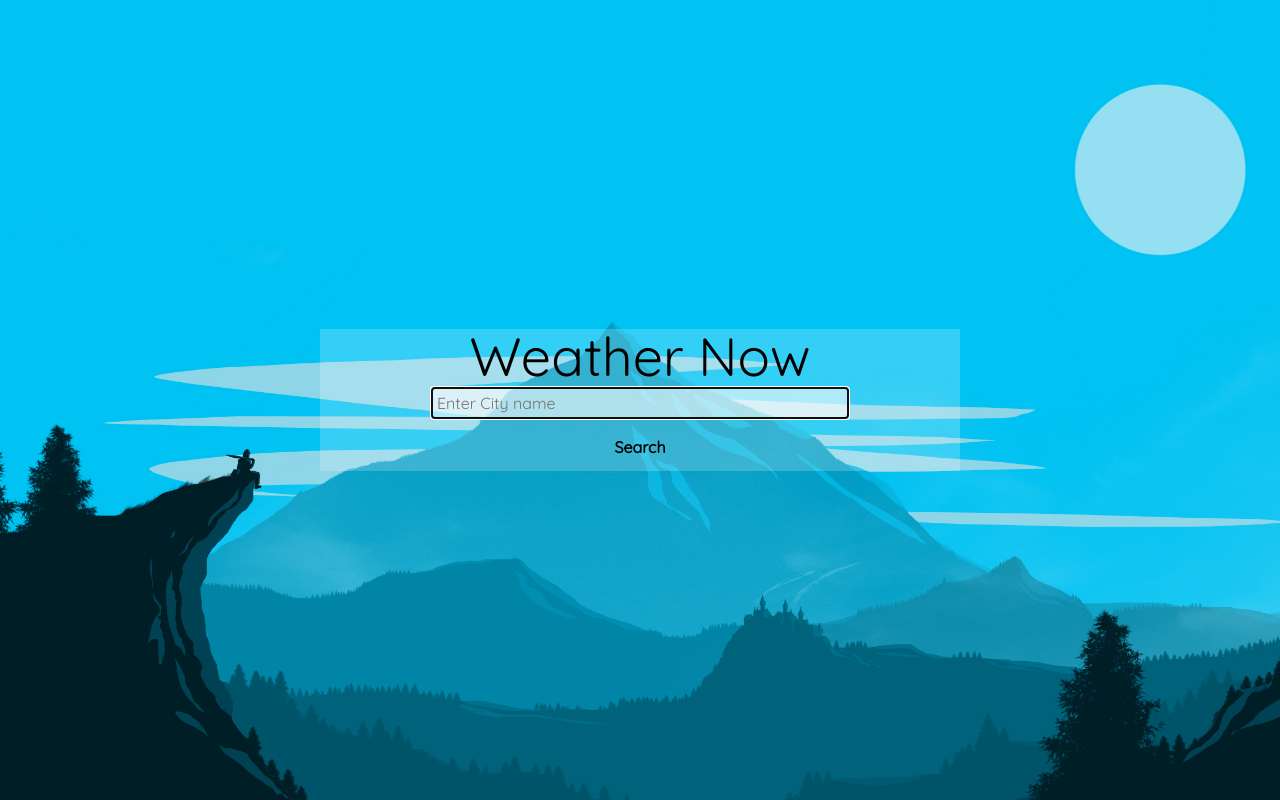
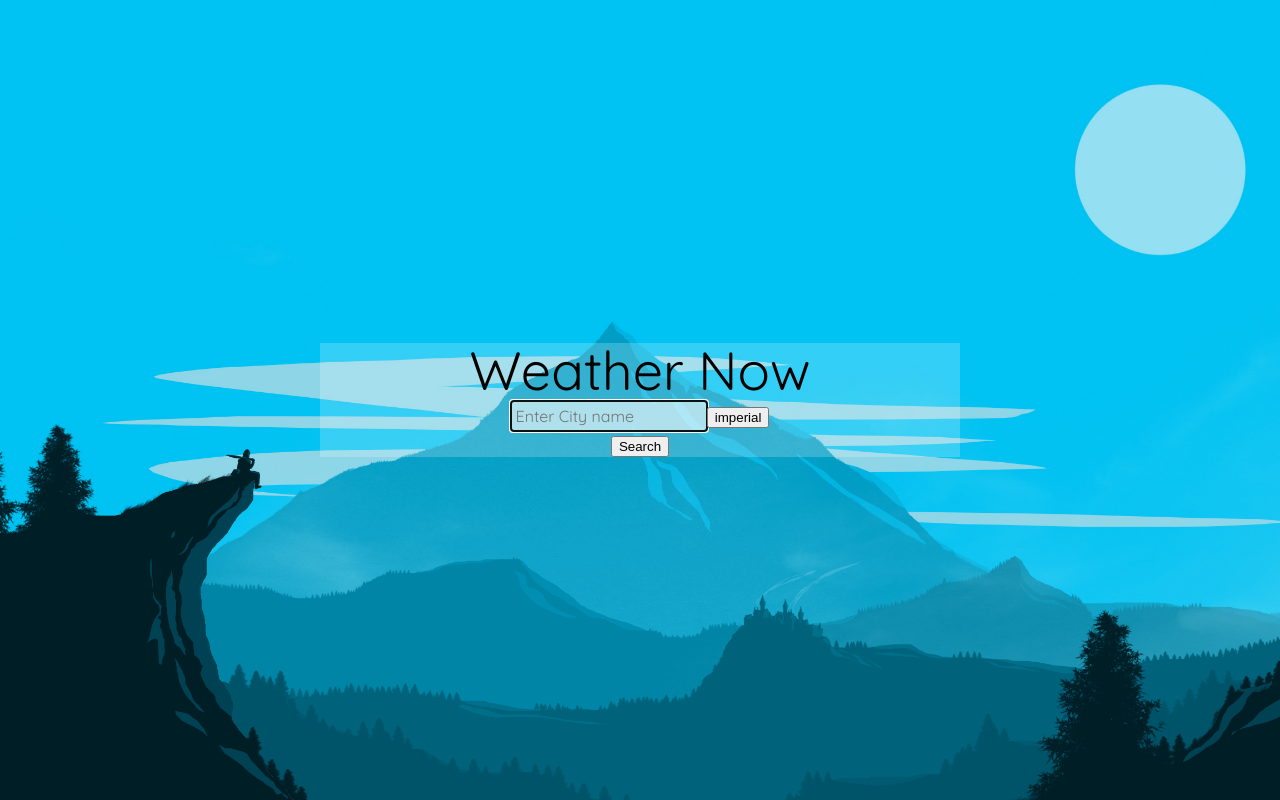
Before and after one commit to aronphong/React-weather-app, a React (Create React App) app: page / in a window 1280 px wide. Built offline with nearby package versions, Linux system fonts and the light colour scheme.

Commit message:
Add logic for changing unit state

```diff
--- a/src/App.js
+++ b/src/App.js
@@ -16,6 +16,7 @@ class App extends Component {
     }
 
     this.handleLocation = this.handleLocation.bind(this);
+    this.handleUnitChange = this.handleUnitChange.bind(this);
     this.handleWeatherData = this.handleWeatherData.bind(this);
   }
 
@@ -27,9 +28,14 @@ class App extends Component {
     this.setState({location: str});
   }
 
+  handleUnitChange() {
+    const change = (this.state.units === "imperial" ? "metric" : "imperial");
+    this.setState({units: change});
+  }
+
   // Get data and save to state
   handleWeatherData() {
-    Weather.getWeatherData(this.state.location, this.units).then(response => {
+    Weather.getWeatherData(this.state.location, this.state.units).then(response => {
       let forecastData = Weather.saveWeatherData(response)
       this.setState({weatherData: forecastData})
     });
@@ -50,6 +56,8 @@ class App extends Component {
           <Form
             location={this.state.location}
             getLocation={this.handleLocation}
+            switchUnits={this.handleUnitChange}
+            units={this.state.units}
             searchWeather={this.handleWeatherData}
           />
           {/* <button onClick={this.handleWeatherData}> Click </button> */}
--- a/src/Components/Form/Form.js
+++ b/src/Components/Form/Form.js
@@ -18,7 +18,7 @@ class Form extends Component {
 
     render () {
         return (
-            <React.Fragment>
+            <div className={styles.Form}>
                 <input
                     autoFocus
                     className={styles.search}
@@ -27,11 +27,9 @@ class Form extends Component {
                     onChange={this.getInput}
                     value={this.props.location}
                     placeholder="Enter City name"  />
-                <button
-                    onClick={this.handleSearch}
-                    className={styles.button}
-                >Search</button>
-            </React.Fragment>
+                <button onClick={this.props.switchUnits}>{this.props.units}</button>
+                <button onClick={this.handleSearch}>Search</button>
+            </div>
         );
     }
 };
```
